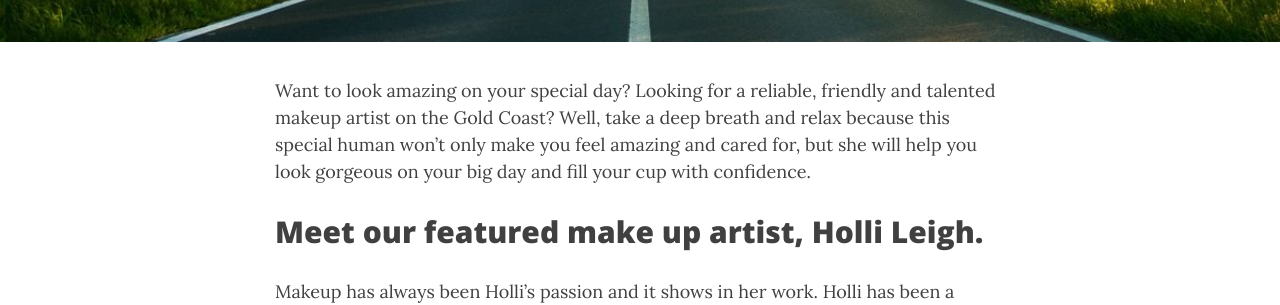
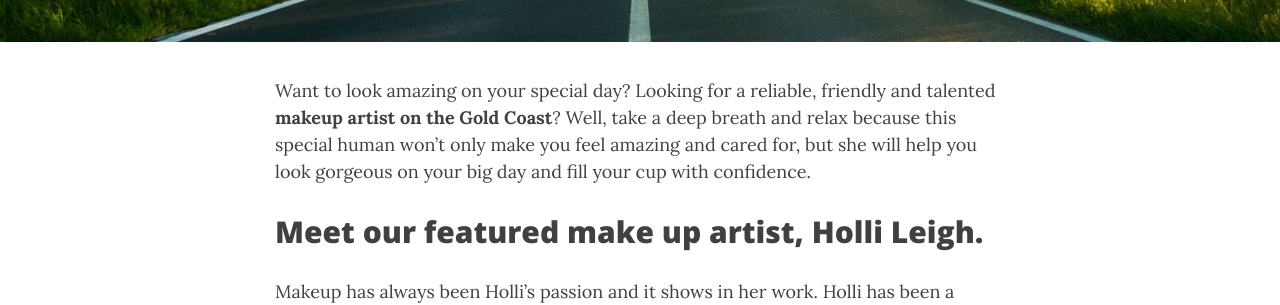
Before and after one commit to nerdflu/goldcoastmakeupartist, a Jekyll site: the page built from index.md, in a window 1280 px wide and 900 px high, scrolled down 320 px. Shown: the part 181-486 px from the top of the window. Built offline with Jekyll 4.4.1, drawn with Linux system fonts in a browser that asks for light colours; nearby versions of some CDN libraries; comment, search, counter and statistics services are not loaded.

```diff
--- a/index.md
+++ b/index.md
@@ -7,7 +7,7 @@ thumbnail-img: /assets/img/thumb.png
 share-img: /assets/img/path.jpg
 tags: [makeup, artist, gold coast]
 ---
-Want to look amazing on your special day? Looking for a reliable, friendly and talented makeup artist on the Gold Coast? Well, take a deep breath and relax because this special human won't only make you feel amazing and cared for, but she will help you look gorgeous on your big day and fill your cup with confidence.
+Want to look amazing on your special day? Looking for a reliable, friendly and talented **makeup artist on the Gold Coast**? Well, take a deep breath and relax because this special human won't only make you feel amazing and cared for, but she will help you look gorgeous on your big day and fill your cup with confidence.
 
 ## Meet our featured make up artist, Holli Leigh.
 
```
